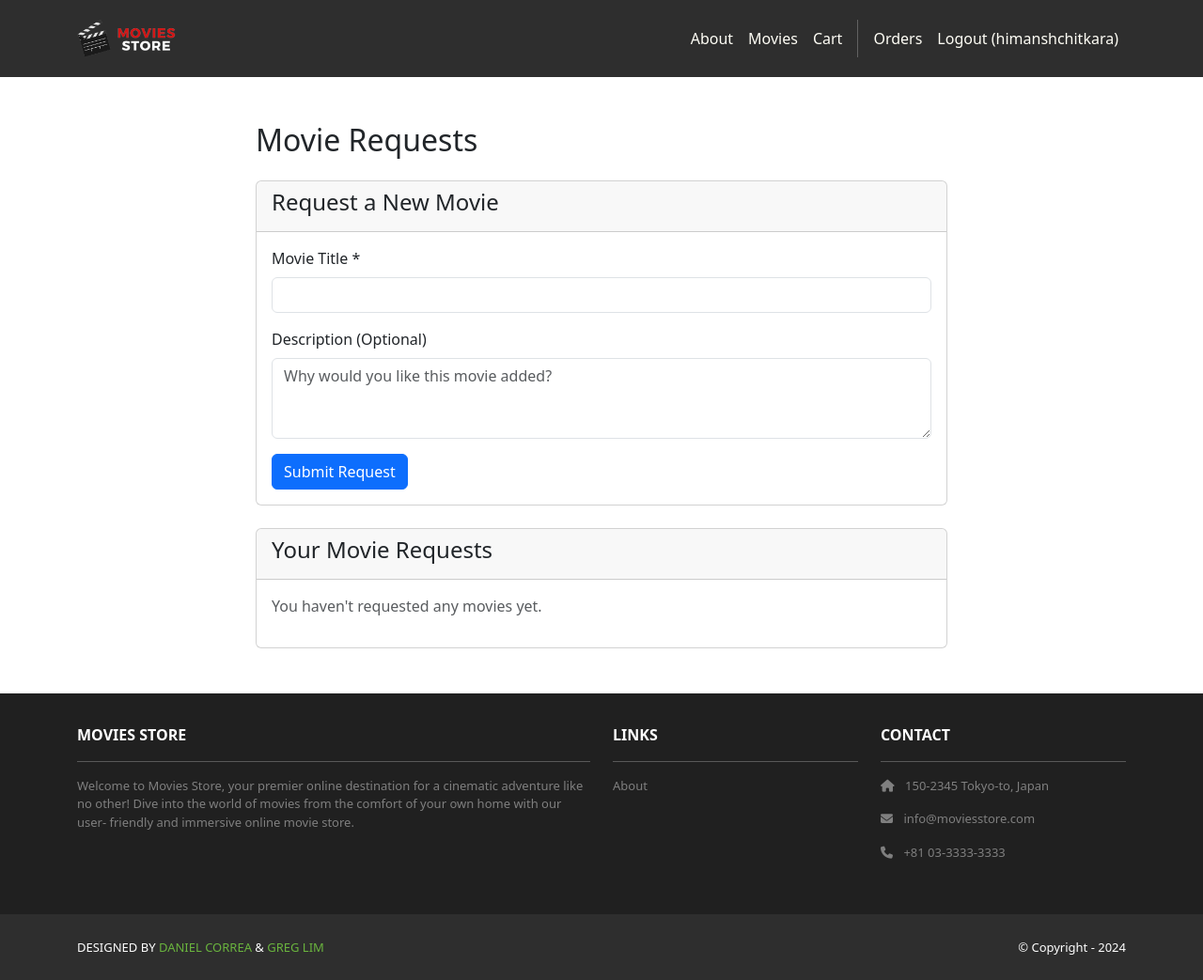
After one commit to heyman7913/moviesstore, a Django app: page /movie-requests/ in a window 1280 px wide. The commit adds this page. Shown: the whole page at 94% size. Run offline with Django 5.2, Linux system fonts and the light colour scheme; a user stored in the database is signed in; data comes from the database, SQL or seed files in the repository; both versions use the stored data as it was after the commit; some libraries are stand-ins or nearby versions.

Commit message:
Midterm 1 Commit - Himansh Chitkara - Movie Requests button.

```diff
--- a/movies/admin.py
+++ b/movies/admin.py
@@ -1,5 +1,5 @@
 from django.contrib import admin
-from .models import Movie, Review
+from .models import Movie, Review, MovieRequest
 
 # Register your models here.
 class MovieAdmin(admin.ModelAdmin):
@@ -8,3 +8,4 @@ class MovieAdmin(admin.ModelAdmin):
 
 admin.site.register(Movie, MovieAdmin)
 admin.site.register(Review)
+admin.site.register(MovieRequest)
--- a/movies/urls.py
+++ b/movies/urls.py
@@ -7,4 +7,6 @@ urlpatterns = [
     path('<int:id>/review/create/', views.create_review, name='movies.create_review'),
     path('<int:id>/review/<int:review_id>/edit/', views.edit_review, name='movies.edit_review'),
     path('<int:id>/review/<int:review_id>/delete/', views.delete_review, name='movies.delete_review'),
+    path('requests/', views.movie_requests, name='movie_requests'),
+    path('requests/delete/<int:request_id>/', views.delete_movie_request, name='delete_movie_request'),
 ]
--- /dev/null
+++ b/moviesstore/templates/movie_requests.html
@@ -0,0 +1,83 @@
+{% extends "base.html" %}
+
+{% block content %}
+<div class="container my-5">
+    <div class="row">
+        <div class="col-md-8 mx-auto">
+            <h2 class="mb-4">Movie Requests</h2>
+
+            <!-- Display Messages -->
+            {% if messages %}
+                {% for message in messages %}
+                    <div class="alert alert-{{ message.tags }} alert-dismissible fade show" role="alert">
+                        {{ message }}
+                        <button type="button" class="btn-close" data-bs-dismiss="alert"></button>
+                    </div>
+                {% endfor %}
+            {% endif %}
+
+            <!-- Request Form -->
+            <div class="card mb-4">
+                <div class="card-header">
+                    <h4>Request a New Movie</h4>
+                </div>
+                <div class="card-body">
+                    <form method="post">
+                        {% csrf_token %}
+                        <div class="mb-3">
+                            <label for="title" class="form-label">Movie Title *</label>
+                            <input type="text" class="form-control" id="title" name="title" required>
+                        </div>
+                        <div class="mb-3">
+                            <label for="description" class="form-label">Description (Optional)</label>
+                            <textarea class="form-control" id="description" name="description" rows="3" placeholder="Why would you like this movie added?"></textarea>
+                        </div>
+                        <button type="submit" class="btn btn-primary">Submit Request</button>
+                    </form>
+                </div>
+            </div>
+
+            <!-- User's Requests -->
+            <div class="card">
+                <div class="card-header">
+                    <h4>Your Movie Requests</h4>
+                </div>
+                <div class="card-body">
+                    {% if template_data.user_requests %}
+                        <div class="table-responsive">
+                            <table class="table table-striped">
+                                <thead>
+                                    <tr>
+                                        <th>Movie Title</th>
+                                        <th>Description</th>
+                                        <th>Requested On</th>
+                                        <th>Actions</th>
+                                    </tr>
+                                </thead>
+                                <tbody>
+                                    {% for request in template_data.user_requests %}
+                                        <tr>
+                                            <td><strong>{{ request.title }}</strong></td>
+                                            <td>{{ request.description|default:"No description provided" }}</td>
+                                            <td>{{ request.requested_at|date:"M d, Y H:i" }}</td>
+                                            <td>
+                                                <a href="{% url 'delete_movie_request' request.id %}"
+                                                   class="btn btn-sm btn-danger"
+                                                   onclick="return confirm('Are you sure you want to delete this request?')">
+                                                    <i class="fas fa-trash"></i> Delete
+                                                </a>
+                                            </td>
+                                        </tr>
+                                    {% endfor %}
+                                </tbody>
+                            </table>
+                        </div>
+                    {% else %}
+                        <p class="text-muted">You haven't requested any movies yet.</p>
+                    {% endif %}
+                </div>
+            </div>
+        </div>
+    </div>
+</div>
+{% endblock content %}
--- a/moviesstore/urls.py
+++ b/moviesstore/urls.py
@@ -18,6 +18,7 @@ from django.contrib import admin
 from django.urls import path, include
 from django.conf.urls.static import static
 from django.conf import settings
+from . import views
 
 
 urlpatterns = [
@@ -26,6 +27,8 @@ urlpatterns = [
     path('movies/', include('movies.urls')),
     path('accounts/', include('accounts.urls')),
     path('cart/', include('cart.urls')),
+    path('movie-requests/', views.movie_requests, name='movie_requests'),
+    path('movie-requests/delete/<int:request_id>/', views.delete_movie_request, name='delete_movie_request'),
 ]
 
 urlpatterns += static(settings.MEDIA_URL, document_root=settings.MEDIA_ROOT)
--- /dev/null
+++ b/moviesstore/views.py
@@ -0,0 +1,38 @@
+from django.shortcuts import render, redirect, get_object_or_404
+from django.contrib.auth.decorators import login_required
+from django.contrib import messages
+from movies.models import MovieRequest
+
+# ...existing views...
+
+@login_required
+def movie_requests(request):
+    if request.method == 'POST':
+        title = request.POST.get('title')
+        description = request.POST.get('description', '')
+
+        if title:
+            MovieRequest.objects.create(
+                user=request.user,
+                title=title,
+                description=description
+            )
+            messages.success(request, 'Movie request submitted successfully!')
+        else:
+            messages.error(request, 'Movie title is required!')
+
+        return redirect('movie_requests')
+
+    user_requests = MovieRequest.objects.filter(user=request.user)
+    template_data = {
+        'title': 'Movie Requests',
+        'user_requests': user_requests
+    }
+    return render(request, 'movie_requests.html', {'template_data': template_data})
+
+@login_required
+def delete_movie_request(request, request_id):
+    movie_request = get_object_or_404(MovieRequest, id=request_id, user=request.user)
+    movie_request.delete()
+    messages.success(request, 'Movie request deleted successfully!')
+    return redirect('movie_requests')
```
Also changed, not shown: accounts/templates/accounts/orders.html (+6 -1 lines), movies/models.py (+12 -0 lines), movies/templates/movies/movie_requests.html (added, +83 -0 lines), movies/views.py (+34 -1 lines), moviesstore/models.py (added, +16 -0 lines), moviesstore/templates/orders.html (added, +18 -0 lines), db.sqlite3, movies/migrations/0003_movierequest.py (added).
